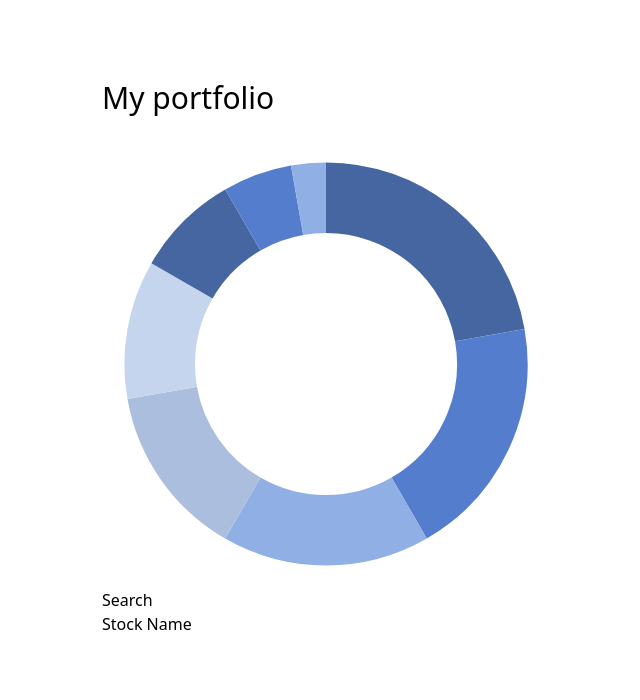
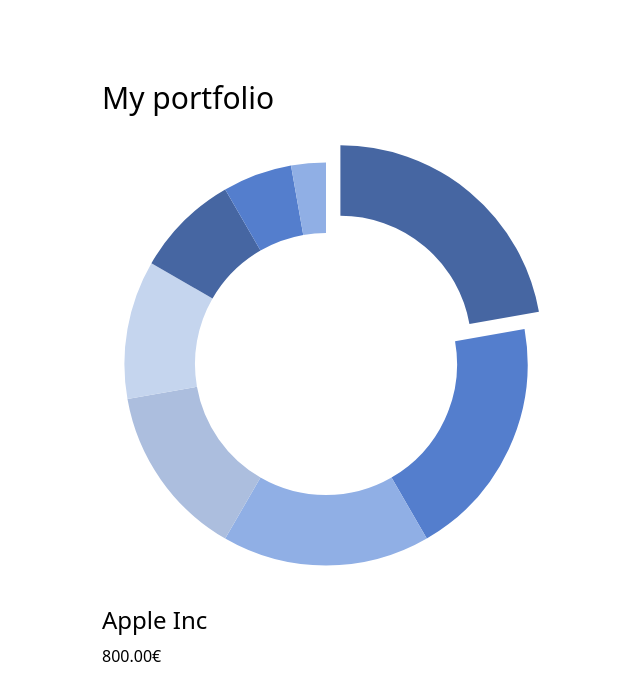
Before and after one commit to carlobeckmann2602/portfolio-tracker, a Next.js app in the folder web/: page / in a window 1280 px wide. Shown: the top 700 px of the page, without its empty margins (314-954 px from the left). Built offline with nearby package versions, Linux system fonts and the light colour scheme.

Commit message:
Add portfolio stock selection

```diff
--- /dev/null
+++ b/web/components/portfolio/index.tsx
@@ -0,0 +1,80 @@
+import React from "react";
+import { PieChart } from "./pie-chart";
+
+export type PortfolioItem = {
+  // TODO: Replace with actual schema from backend.
+  name: string;
+  symbol: string;
+  value: number;
+};
+
+export type PortfolioProps = {
+  items?: PortfolioItem[];
+};
+
+type PieChartItem = PortfolioItem & {
+  color: string;
+};
+
+const mockItems: PortfolioItem[] = [
+  {
+    name: "Apple Inc",
+    symbol: "AAPL",
+    value: 800,
+  },
+  {
+    name: "Alphabet Inc",
+    symbol: "GOOGL",
+    value: 700,
+  },
+  {
+    name: "Amazon.com, Inc",
+    symbol: "AMZN",
+    value: 600,
+  },
+  {
+    name: "Meta Platforms Inc",
+    symbol: "META",
+    value: 500,
+  },
+  {
+    name: "Netflix Inc",
+    symbol: "NFLX",
+    value: 400,
+  },
+  {
+    name: "Shopify Inc",
+    symbol: "SHOP",
+    value: 300,
+  },
+  {
+    name: "Tesla Inc",
+    symbol: "TSLA",
+    value: 200,
+  },
+  {
+    name: "Volkswagen AG",
+    symbol: "VWAGY",
+    value: 100,
+  },
+];
+
+const Portfolio = ({ items }: PortfolioProps) => {
+  items = items || mockItems;
+
+  const [selectedId, setSelectedId] = React.useState(0);
+
+  const selected = items[selectedId];
+
+  return (
+    <div className="flex flex-col gap-4">
+      <PieChart items={items} onClick={setSelectedId} selected={selectedId} />
+      <div>
+        <h2 className="text-2xl mb-2">{selected.name}</h2>
+        <p>{selected.value.toFixed(2)}€</p>
+      </div>
+    </div>
+  );
+};
+
+export default Portfolio;
--- a/web/components/portfolio.tsx
+++ b/web/components/portfolio/pie-chart.tsx
@@ -1,13 +1,14 @@
 import React from "react";
-import { PieChart, pieChartDefaultProps } from "react-minimal-pie-chart";
+import {
+  PieChart as PieChartBase,
+  pieChartDefaultProps,
+} from "react-minimal-pie-chart";
+import { PortfolioItem } from ".";
 
-export type PortfolioItem = {
-  symbol: string;
-  value: number;
-};
-
-export type PortfolioProps = {
-  items?: PortfolioItem[];
+export type PieChartProps = {
+  items: PortfolioItem[];
+  selected?: number;
+  onClick?: (id: number) => void;
 };
 
 type PieChartItem = PortfolioItem & {
@@ -17,21 +18,9 @@ type PieChartItem = PortfolioItem & {
 const colors = ["#4666A2", "#547ECD", "#90AFE5", "#ACBEDE", "#C5D5EE"];
 const selectedSegmentOffset = 5;
 
-const mockItemsCount = 8;
-const mockItems: PieChartItem[] = new Array(mockItemsCount)
-  .fill(undefined)
-  .map((_, i) => ({
-    symbol: "",
-    value: mockItemsCount - i,
-    color: colors[i % colors.length],
-  }));
-
-const Portfolio = ({ items }: PortfolioProps) => {
-  const [selected, setSelected] = React.useState<number | null>(null);
-
-  const pieChartItems = React.useMemo<PieChartItem[] | undefined>(
+export const PieChart = ({ items, selected, onClick }: PieChartProps) => {
+  const pieChartItems = React.useMemo<PieChartItem[]>(
     () =>
-      items &&
       items.map((item, i) => ({
         ...item,
         color: colors[i % colors.length],
@@ -42,12 +31,12 @@ const Portfolio = ({ items }: PortfolioProps) => {
   return (
     <div className="relative pt-full text-base">
       <div className="absolute inset-0">
-        <PieChart
+        <PieChartBase
           startAngle={-90}
           animate
           lineWidth={35}
           radius={pieChartDefaultProps.radius - selectedSegmentOffset}
-          data={pieChartItems || mockItems}
+          data={pieChartItems}
           labelStyle={(_) => ({
             fontSize: "3px",
             letterSpacing: "-0.15px",
@@ -60,11 +49,9 @@ const Portfolio = ({ items }: PortfolioProps) => {
           segmentsStyle={{
             cursor: "pointer",
           }}
-          onClick={(_, i) => setSelected(selected === i ? null : i)}
+          onClick={onClick && ((_, i) => onClick(i))}
         />
       </div>
     </div>
   );
 };
-
-export default Portfolio;
--- a/web/pages/index.tsx
+++ b/web/pages/index.tsx
@@ -2,14 +2,12 @@ import type { NextPage } from "next";
 import { CenterSection } from "../components/center-section";
 import { PageHeading } from "../components/page-heading";
 import Portfolio from "../components/portfolio";
-import Search from "../components/search";
 
 const Home: NextPage = () => {
   return (
     <CenterSection>
       <PageHeading>My portfolio</PageHeading>
       <Portfolio />
-      <Search />
     </CenterSection>
   );
 };
```
